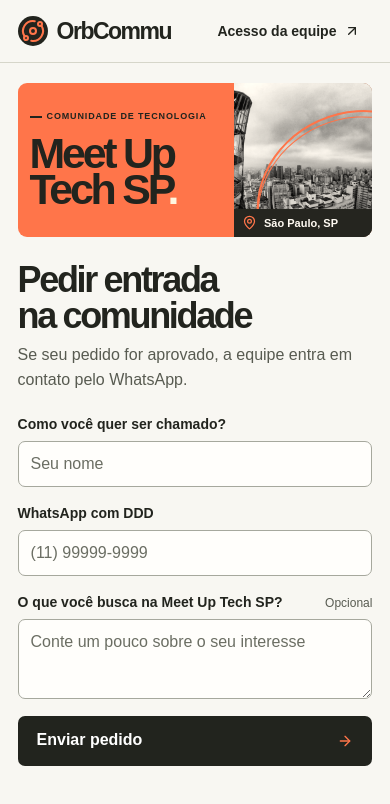
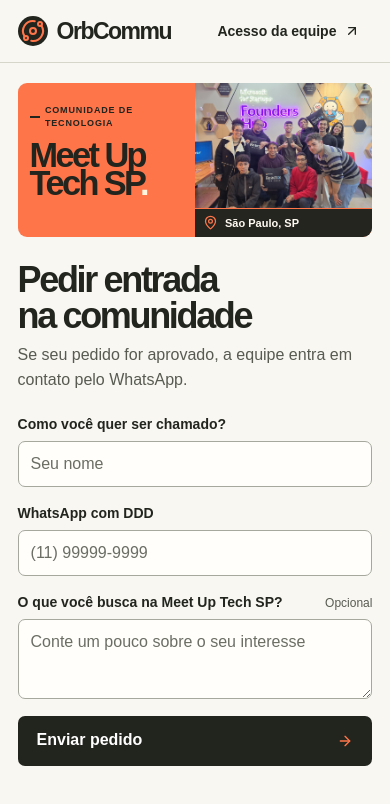
Before and after one commit to GuilhermeSerafim/orbcommu, a Next.js app in the folder web/: page / in a window 390 px wide. Shown: the top 804 px of the page. Built offline with nearby package versions, Linux system fonts and the light colour scheme.

Commit message:
feat(web): feature the community meetup photo

```diff
--- a/web/app/globals.css
+++ b/web/app/globals.css
@@ -44,13 +44,10 @@ button:not(:disabled), select { cursor: pointer; }
 .nome-comunidade { display: block; margin-top: clamp(18px, 2.4vw, 36px); font: 800 clamp(72px, 7.5vw, 112px)/.84 var(--titulo); letter-spacing: -.075em; }
 .ponto { color: #fff6df; }
 .cartaz-foto { position: relative; flex: 1; min-height: 195px; overflow: hidden; background: #a19f91; }
-.foto-ceu { position: absolute; inset: 0; background: url("/copan.webp") 48% 64% / cover; filter: grayscale(1) sepia(.14) contrast(1.13); }
-.orbita { position: absolute; width: 145%; height: 117%; top: 19%; left: 15%; transform: rotate(-24deg); border: 2px solid var(--laranja); border-radius: 50%; }
-.orbita-menor { width: 144%; top: 23%; left: 16%; border-width: 1px; }
+.cartaz-foto img { object-fit: cover; object-position: 52% 55%; }
 .cartaz-legenda { width: 100%; background: #25251f; color: #fffaf2; display: flex; justify-content: space-between; flex-wrap: wrap; align-items: center; gap: 8px; padding: 14px clamp(18px, 2.4vw, 34px); }
 .cartaz-legenda span { display: inline-flex; align-items: center; gap: 7px; font-size: 13px; font-weight: 600; }
 .cartaz-legenda svg { color: var(--laranja); }
-.cartaz-legenda a { color: #deded2; font-size: 11px; text-decoration: underline; text-underline-offset: 3px; }
 .entrada-conteudo { min-width: 0; width: min(100%, 475px); margin-inline: auto; padding-block: 17px; }
 .formulario-area h1, .painel h1 { font: 750 clamp(36px, 4.1vw, 58px)/.99 var(--titulo); letter-spacing: -.065em; text-wrap: balance; }
 .introducao { font-size: 16px; margin-top: 15px; color: var(--cinza); max-width: 43ch; line-height: 1.55; }
@@ -84,15 +81,13 @@ input::placeholder, textarea::placeholder { color: #6b6e63; }
   .marca-simbolo { width: 30px; height: 30px; }
   .entrada-layout { max-width: 600px; grid-template-columns: 1fr; gap: 25px; padding-block: 20px 36px; }
   .cartaz { min-height: 154px; border-radius: 9px; }
-  .cartaz-titulo { width: 61%; padding: 18px clamp(12px, 3vw, 20px); }
+  .cartaz-titulo { width: 50%; padding: 18px clamp(12px, 3vw, 20px); }
   .cartaz-categoria { font-size: 9px; gap: 5px; }
   .cartaz-categoria::before { width: 12px; }
-  .nome-comunidade { font-size: clamp(38px, 11vw, 56px); margin-top: 10px; }
-  .cartaz-foto { position: absolute; inset: 0 0 0 61%; min-height: 0; }
-  .foto-ceu { background-position: 45% 60%; }
-  .cartaz-legenda { position: absolute; bottom: 0; width: 39%; right: 0; padding: 6px 8px; background: #25251f; }
+  .nome-comunidade { font-size: clamp(30px, 8.8vw, 54px); margin-top: 10px; }
+  .cartaz-foto { position: absolute; inset: 0 0 29px 50%; min-height: 0; }
+  .cartaz-legenda { position: absolute; bottom: 0; width: 50%; right: 0; padding: 6px 8px; background: #25251f; }
   .cartaz-legenda span { font-size: 11px; }
-  .cartaz-legenda a { display: none; }
   .entrada-conteudo { width: 100%; padding: 0; }
   .formulario-area h1 { max-width: 17ch; }
   .formulario { gap: 17px; margin-top: 22px; }
--- a/web/components/comunidade.tsx
+++ b/web/components/comunidade.tsx
@@ -1,7 +1,9 @@
 import { ArrowLeft, ArrowUpRight, MapPin, Orbit } from "lucide-react"
+import Image from "next/image"
 import Link from "next/link"
 import type { ReactNode } from "react"
 import { Button } from "@/components/ui/button"
+import fotoDoEncontro from "../public/meetup.jpg"
 
 export function Cabecalho({ children }: { children: ReactNode }) {
   return <header className="masthead">
@@ -30,12 +32,12 @@ export function EntradaLayout({ children, equipe = false }: { children: ReactNod
           <span className="cartaz-categoria">Comunidade de tecnologia</span>
           <span className="nome-comunidade">Meet Up<br />Tech SP<span className="ponto">.</span></span>
         </div>
-        <div className="cartaz-foto" aria-hidden="true">
-          <div className="foto-ceu" /><div className="orbita" /><div className="orbita orbita-menor" />
+        <div className="cartaz-foto">
+          <Image src={fotoDoEncontro} alt="Participantes do Meet Up Tech SP reunidos no Microsoft Reactor São Paulo"
+            fill sizes="(max-width: 660px) 46vw, (max-width: 780px) 300px, (max-width: 1280px) 46vw, 580px" />
         </div>
         <div className="cartaz-legenda">
           <span><MapPin aria-hidden="true" size={15} /> São Paulo, SP</span>
-          <a href="https://unsplash.com/photos/76UA2V8ImaY" aria-label="Fotografia de São Paulo por Odair Faléco">Foto: Odair Faléco</a>
         </div>
       </aside>
       <div className="entrada-conteudo">{children}</div>
```
Also changed, not shown: web/public/meetup.jpg (added).
